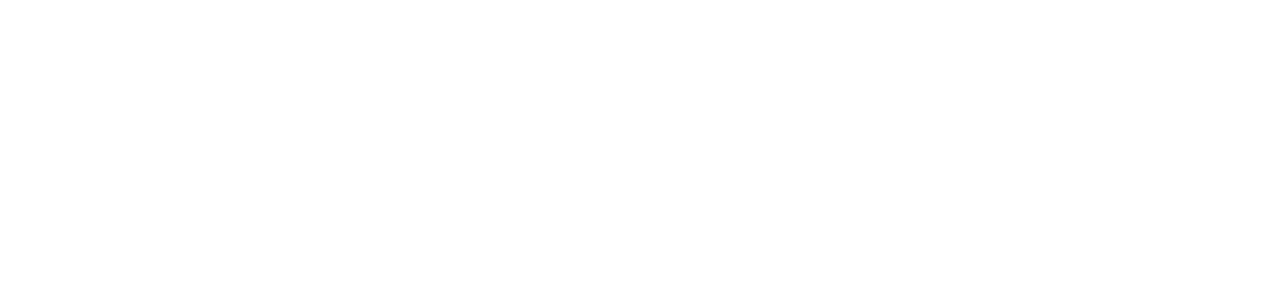
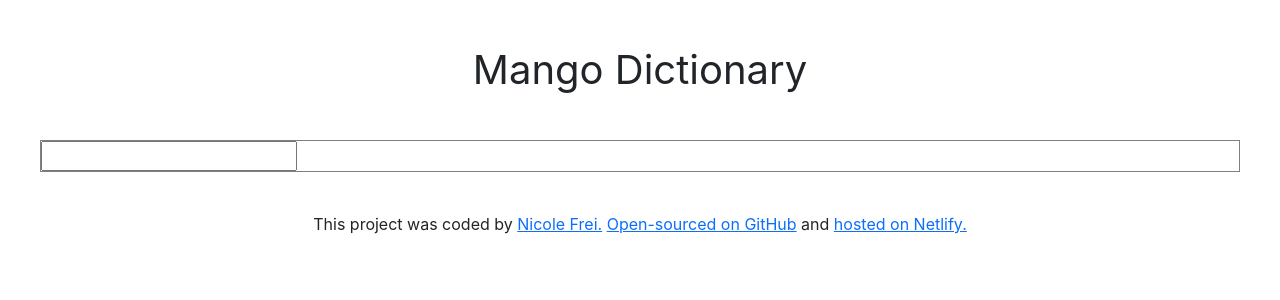
Before and after one commit to nicolefrei8/mango-dictionary-react, a React (Create React App) app: page / in a window 1280 px wide. Shown: the top 300 px of the page. Built offline with nearby package versions, Linux system fonts and the light colour scheme.

Commit message:
search engine and footer added

```diff
--- a/src/App.css
+++ b/src/App.css
@@ -0,0 +1,17 @@
+header{
+text-align: center;
+    margin: 40px;
+    font-size: 40px;
+}
+footer{
+    text-align: center;
+    margin: 40px;
+}
+
+
+.App{
+    margin: 40px;
+}
+.AppContainer{
+    border: 1px solid grey;
+}
--- a/src/App.js
+++ b/src/App.js
@@ -1,13 +1,38 @@
+import React from 'react';
+import './App.css';
+import Dictionary from './Dictionary';
 
-import './App.css';
-
-function App() {
+export default function App() {
   return (
     <div className="App">
-      <header className="App-header">
+      <header className="AppHeader">
+   Mango Dictionary
       </header>
+      <div className="AppContainer">
+        <Dictionary />
+      </div>
+     <footer>
+        This project was coded by   <a
+          href="mailto:nicolefrei8@gmail.com"
+        >
+         Nicole Frei.
+        </a>{" "}
+        <a
+          href="https://github.com/nicolefrei8/mango-dictionary-react"
+          target="_blank"
+          rel="noopener noreferrer"
+        >
+          Open-sourced on GitHub
+        </a>{" "}
+        and{" "}
+        <a
+          href="https://tubular-jalebi-f58d2d.netlify.app/"
+          target="_blank"
+          rel="noopener noreferrer"
+        >
+          hosted on Netlify.
+        </a>
+      </footer>
     </div>
   );
 }
-
-export default App;
--- /dev/null
+++ b/src/Dictionary.js
@@ -0,0 +1,22 @@
+import React, {useState}from 'react';
+
+export default function Dictionary(){
+    const [keyword, setKeyword]= useState("");
+    function search(event){
+event.preventDefault();
+alert(`Searching for ${keyword}`);
+}
+function keywordChange(event){
+    setKeyword(event.target.value);
+
+}
+return(
+<div className="Dictionary">
+    <form onSubmit={search}>
+       <input type="search"  onChange={keywordChange}/>
+    </form>
+
+</div>
+)
+
+}
```
Also changed, not shown: src/Dictionary.css (added).
